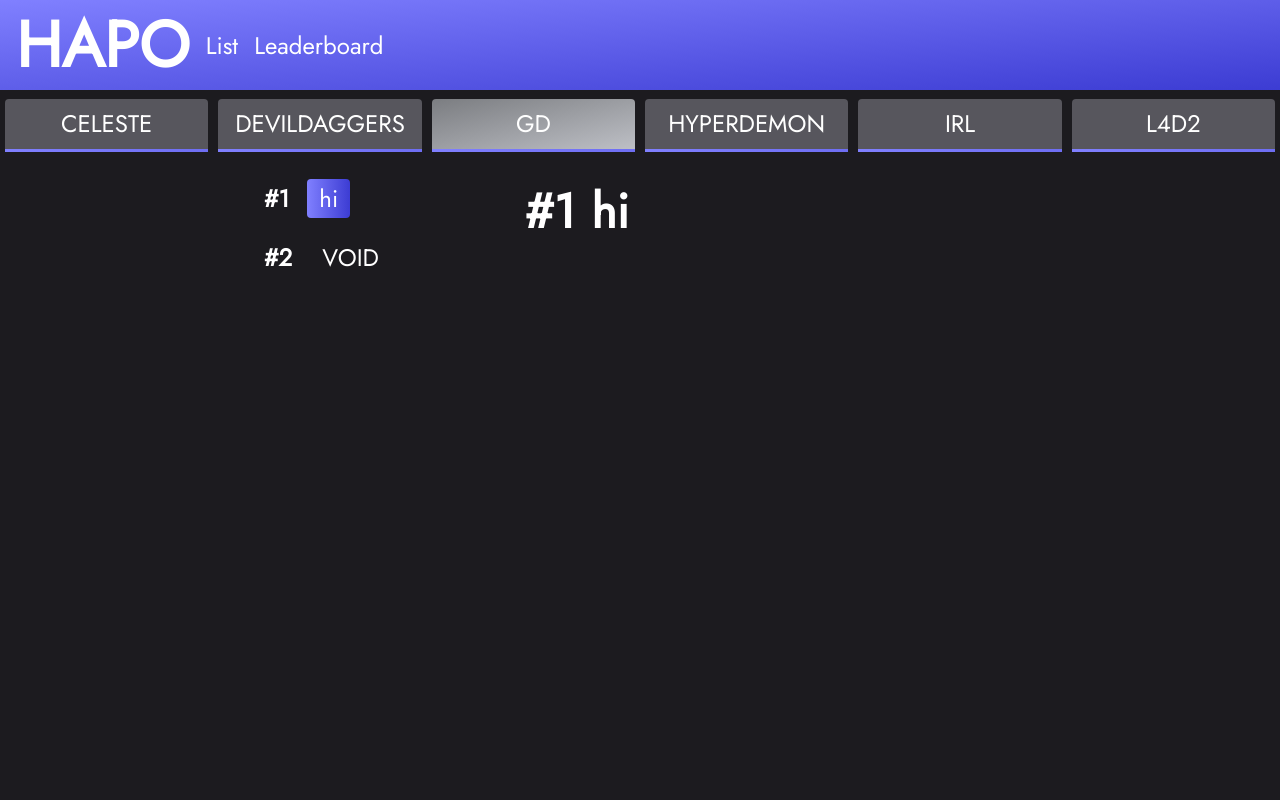
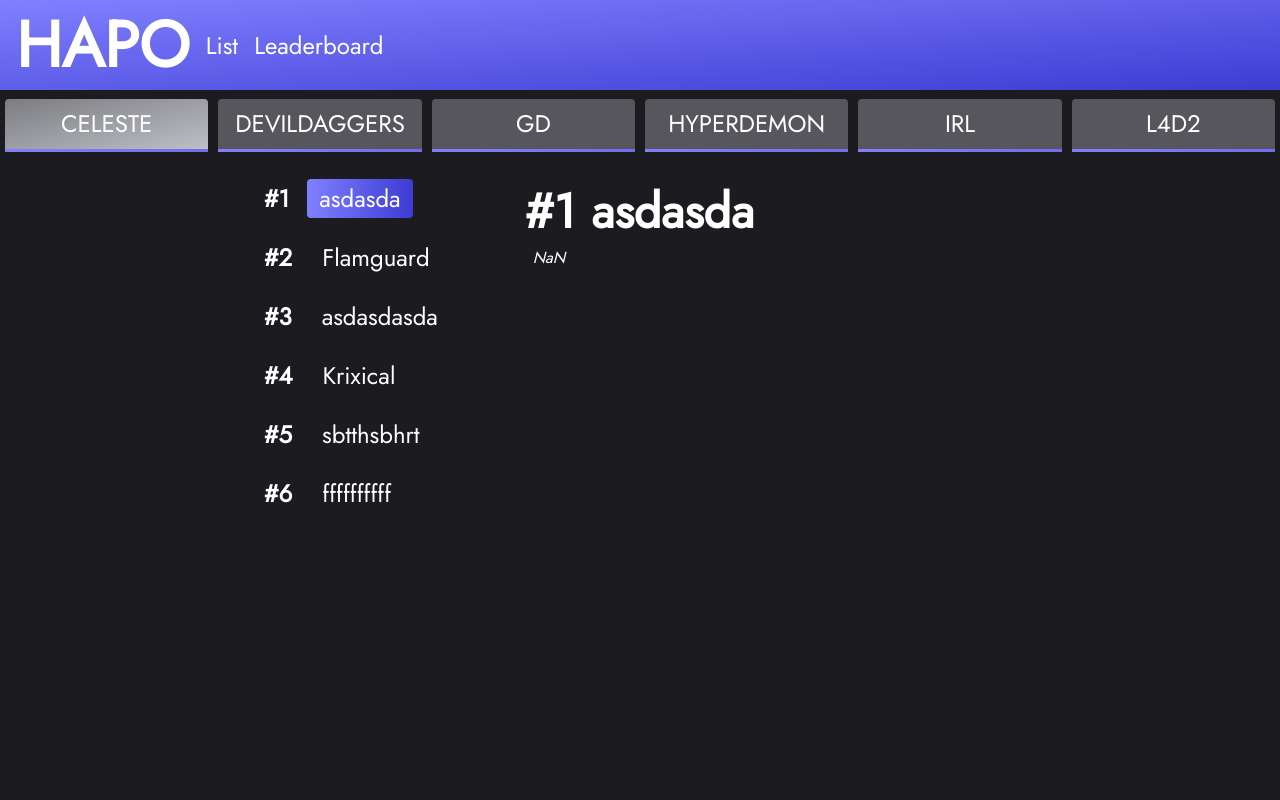
Before and after one commit to krixic/Hapo-Hall, a React (Vite) app: page /leaderboard in a window 1280 px wide. Shown: the top 800 px of the page. Built offline with nearby package versions, Linux system fonts and the light colour scheme.

Commit message:
Score almost done

```diff
--- a/src/components/leaderboard/leaderboard.css
+++ b/src/components/leaderboard/leaderboard.css
@@ -16,7 +16,16 @@
   flex: 2;
   overflow-y: auto;
   padding: 4px;
+}
+
+.user-info-heading {
   display: flex;
+}
+
+.user-info-score {
+  margin-top: -8px;
+  padding-left: 16px;
+  font-style: italic;
 }
 
 .user-placement,
--- a/src/components/leaderboard/leaderboard.jsx
+++ b/src/components/leaderboard/leaderboard.jsx
@@ -1,9 +1,7 @@
-import React, { useState, useRef } from "react";
+import React, { useState } from "react";
 import "./leaderboard.css";
 import "../game-selector/game-selector.css";
-import { score } from "./score";
-
-console.log(score(25));
+import { getScore } from "./score";
 
 import {
   celestelevels,
@@ -14,9 +12,26 @@ import {
   l4d2levels,
 } from "../../data/levels-data";
 
+function getScoreByUser(array, username) {
+  let userScores = [];
+  let totalScore = 0;
+
+  Object.values(array).forEach((level, index) => {
+    level.completions.forEach((completion) => {
+      if (completion.user === username) {
+        let score = getScore(index);
+        userScores.push(score);
+        totalScore += parseFloat(score);
+      }
+    });
+  });
+
+  return [userScores, totalScore];
+}
+
 export const Leaderboard = () => {
-  const [selectedLink, setSelectedLink] = useState("gd");
-  const [currentArray, setCurrentArray] = useState("gdlevels");
+  const [selectedLink, setSelectedLink] = useState("celeste");
+  const [currentArray, setCurrentArray] = useState("celestelevels");
   const [activeButtonIndex, setActiveButtonIndex] = useState(0);
 
   const allLevels = {
@@ -41,9 +56,6 @@ export const Leaderboard = () => {
 
     return uniqueUsers;
   };
-
-  const placementRef = useRef(null);
-  const usernameRef = useRef(null);
 
   return (
     <div>
@@ -70,12 +82,9 @@ export const Leaderboard = () => {
         <table className="user-list">
           {getUniqueUsers(allLevels[currentArray]).map((user, index) => (
             <tr className="user-list-row">
-              <td ref={placementRef} className="user-placement">{`#${
-                index + 1
-              }`}</td>
+              <td className="user-placement">{`#${index + 1}`}</td>
               <td className="username">
                 <button
-                  ref={usernameRef}
                   className={activeButtonIndex === index && "active-button"}
                   onClick={() => setActiveButtonIndex(index)}
                 >
@@ -87,9 +96,19 @@ export const Leaderboard = () => {
         </table>
 
         <div className="user-info">
-          <div className="user-info-placement">#{activeButtonIndex + 1}</div>
-          <div className="user-info-title">
-            {getUniqueUsers(allLevels[currentArray])[activeButtonIndex]}
+          <div className="user-info-heading">
+            <div className="user-info-placement">#{activeButtonIndex + 1}</div>
+            <div className="user-info-title">
+              {getUniqueUsers(allLevels[currentArray])[activeButtonIndex]}
+            </div>
+          </div>
+          <div className="user-info-score">
+            {
+              getScoreByUser(
+                allLevels[currentArray],
+                getUniqueUsers(allLevels[currentArray])[activeButtonIndex]
+              )[1]
+            }
           </div>
         </div>
       </div>
--- a/src/components/leaderboard/score.js
+++ b/src/components/leaderboard/score.js
@@ -1,9 +1,5 @@
 const scoreDecimal = 3;
 
-export function score(placement) {
-  return (
-    (Math.round(-19.9975 * Math.pow(placement - 1, 0.4) + 100) *
-      Math.pow(10, scoreDecimal)) /
-    Math.pow(10, scoreDecimal)
-  );
+export function getScore(placement) {
+  return (-19.9975 * Math.pow(placement - 1, 0.5) + 100).toFixed(scoreDecimal);
 }
--- a/src/data/levels-data.js
+++ b/src/data/levels-data.js
@@ -2,7 +2,7 @@ export const celestelevels = [
   {
     completions: [
       {
-        user: "Krixical",
+        user: "asdasda",
         link: "https://www.youtube.com/watch?v=OpUh77FY0t4",
       },
       {
@@ -17,7 +17,37 @@ export const celestelevels = [
   {
     completions: [
       {
+        user: "asdasdasda",
+        link: "https://www.youtube.com/watch?v=OpUh77FY0t4",
+      },
+      {
+        user: "Flamguard",
+        link: "https://www.youtube.com/watch?v=gTKeB8BnzPY",
+      },
+    ],
+    title: "not poophed",
+    author: "Cyril",
+    vid: "https://www.youtube.com/watch?v=VVg_51Pmtos",
+  },
+  {
+    completions: [
+      {
         user: "Krixical",
+        link: "https://www.youtube.com/watch?v=OpUh77FY0t4",
+      },
+      {
+        user: "Flamguard",
+        link: "https://www.youtube.com/watch?v=gTKeB8BnzPY",
+      },
+    ],
+    title: "poophed",
+    author: "Cyril",
+    vid: "https://www.youtube.com/watch?v=VVg_51Pmtos",
+  },
+  {
+    completions: [
+      {
+        user: "sbtthsbhrt",
         link: "https://www.youtube.com/watch?v=OpUh77FY0t4",
       },
       {
@@ -47,37 +77,7 @@ export const celestelevels = [
   {
     completions: [
       {
-        user: "Krixical",
-        link: "https://www.youtube.com/watch?v=OpUh77FY0t4",
-      },
-      {
-        user: "Flamguard",
-        link: "https://www.youtube.com/watch?v=gTKeB8BnzPY",
-      },
-    ],
-    title: "Whatever",
-    author: "Cyril",
-    vid: "https://www.youtube.com/watch?v=VVg_51Pmtos",
-  },
-  {
-    completions: [
-      {
-        user: "Krixical",
-        link: "https://www.youtube.com/watch?v=OpUh77FY0t4",
-      },
-      {
-        user: "Flamguard",
-        link: "https://www.youtube.com/watch?v=gTKeB8BnzPY",
-      },
-    ],
-    title: "Whatever",
-    author: "Cyril",
-    vid: "https://www.youtube.com/watch?v=VVg_51Pmtos",
-  },
-  {
-    completions: [
-      {
-        user: "Krixical",
+        user: "ffffffffff",
         link: "https://www.youtube.com/watch?v=OpUh77FY0t4",
       },
       {
```
